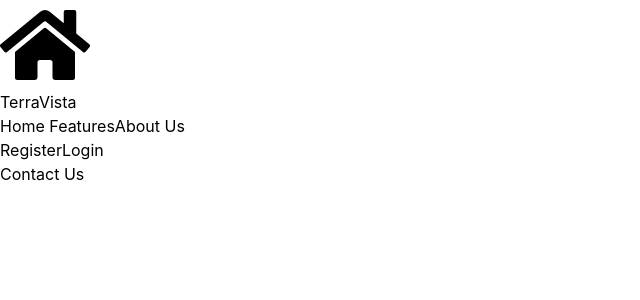
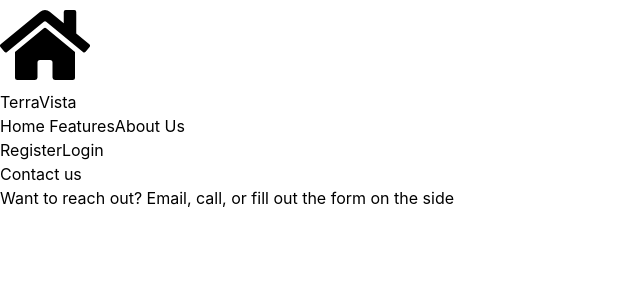
Before and after one commit to JOYCEmwangi8880/Terravista, a React (Vite) app: page /contact in a window 1280 px wide. Shown: the top 300 px of the page, without its empty margins (0-640 px from the left). Built offline with nearby package versions, Linux system fonts and the light colour scheme.

Commit message:
feature: contact

```diff
--- a/src/pages/ContactPage.jsx
+++ b/src/pages/ContactPage.jsx
@@ -3,7 +3,10 @@ import React from 'react'
 const ContactPage = () => {
   return (
     <div>
-      <h1>Contact Us</h1>
+      <h2 className="text-3xl font-bold mb-4">Contact us</h2>
+      <p className="mb-4">
+            Want to reach out? Email, call, or fill out the form on the side
+          </p>
     </div>
   )
 }
```
